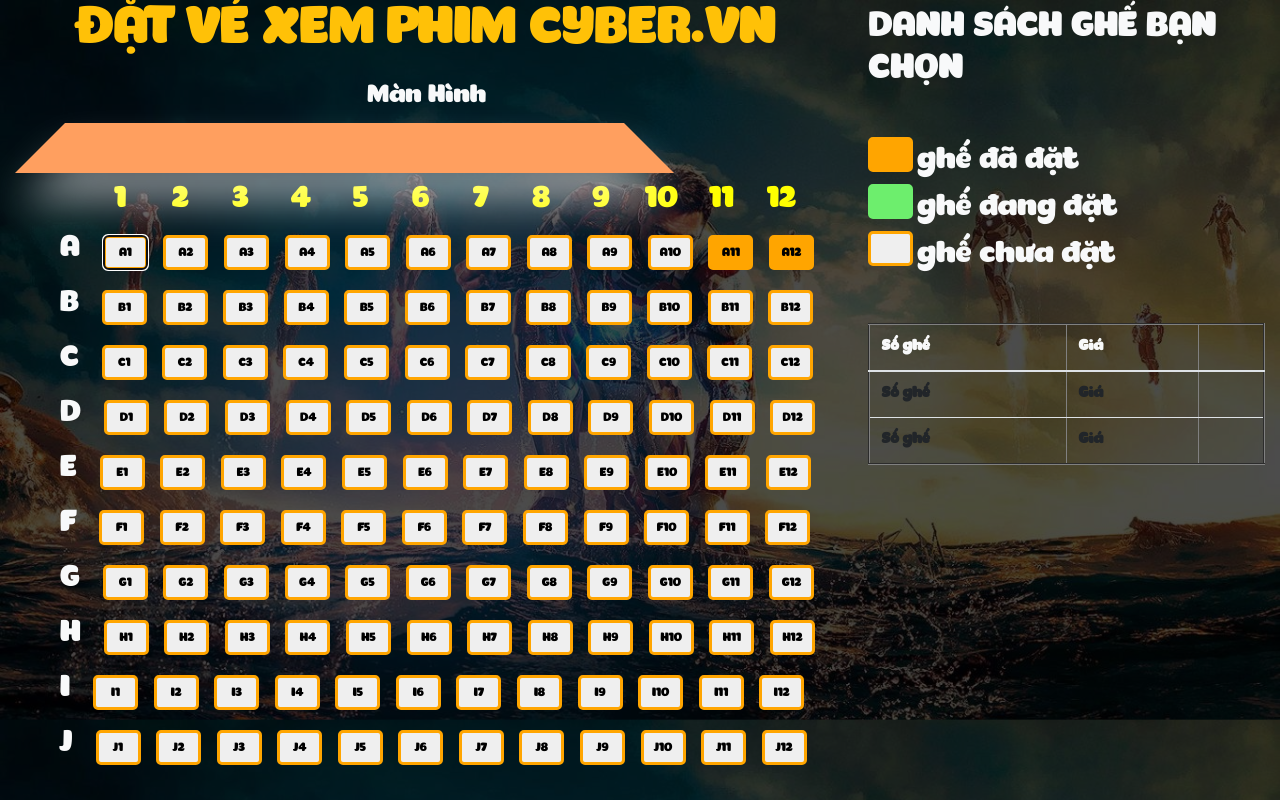
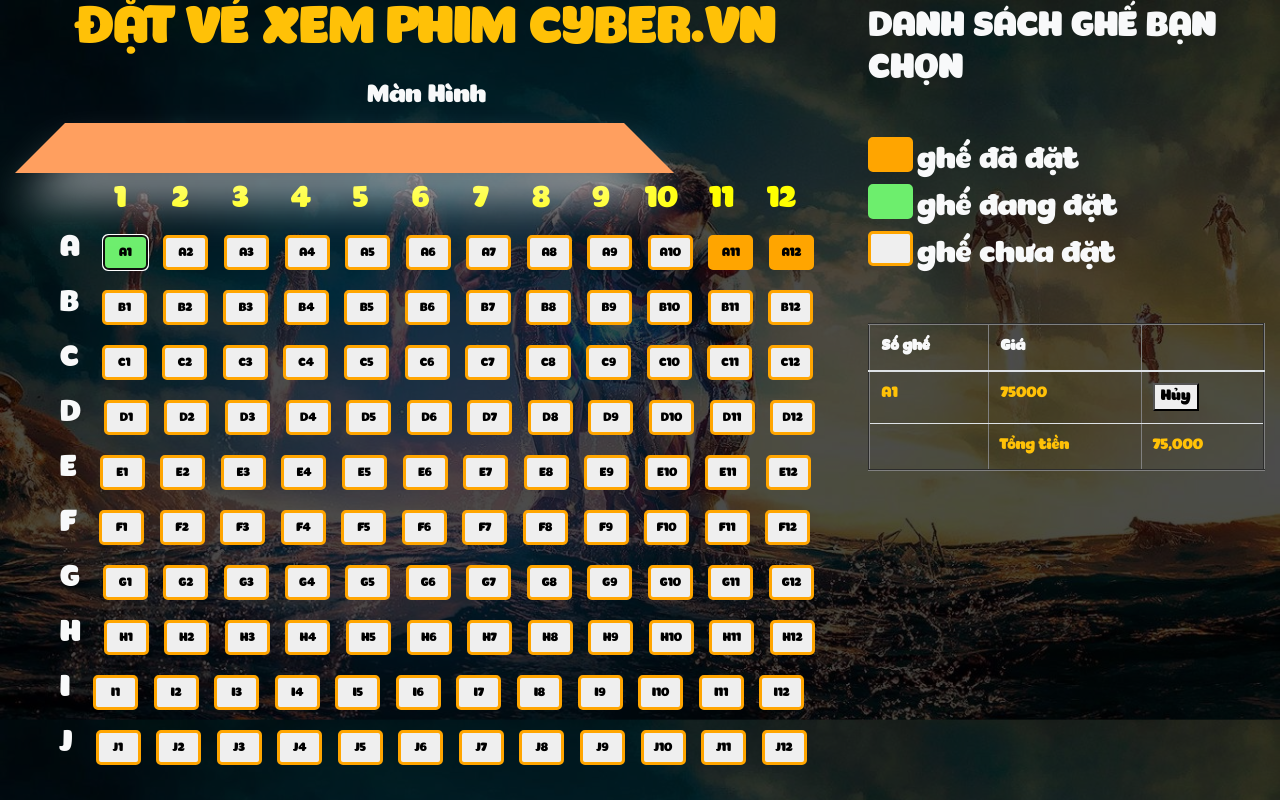
Before and after one commit to HiepHoang2190/Cyber-Reactjs-Componet-K2, a React (Create React App) app in the folder react-component-k2/: page / in a window 1280 px wide. Both pictures are taken after a click on the button "A1". Built offline with nearby package versions, Linux system fonts and the light colour scheme.

Commit message:
ReactJs-K2: lesson 29: Redux Action Creator bài tập đặt vé xem phim (Phần 3- xử lý chức năng đặt và hủy ghế)

```diff
--- a/react-component-k2/src/BaiTapRedux/BaiTapBookingTicket/HangGhe.js
+++ b/react-component-k2/src/BaiTapRedux/BaiTapBookingTicket/HangGhe.js
@@ -1,5 +1,6 @@
 import React, { Component } from 'react';
-
+import { connect } from 'react-redux';
+import { datGheAction } from '../../redux/actions/BaiTapDatVeActions'
 class HangGhe extends Component {
 
     renderGhe = () => {
@@ -7,13 +8,23 @@
 
             let cssGheDaDat = '';
             let disabled = false;
+            // Trạng thái ghế đã bị người khác đặt rồi
             if (ghe.daDat) {
                 cssGheDaDat = 'gheDuocChon';
                 disabled = true;
             }
-            return <button disabled={disabled} className={`ghe ${cssGheDaDat}`} key={index} >
+
+            // Xét trạng thái ghế đang đặt
+            let cssGheDangDat = ''
+            let indexGheDangDat = this.props.danhSachGheDangDat.findIndex(gheDangDat => gheDangDat.soGhe === ghe.soGhe);
+            if (indexGheDangDat != -1) {
+                cssGheDangDat = 'gheDangChon'
+            }
+            return <button onClick={() => { this.props.datGhe(ghe) }} disabled={disabled} className={`ghe ${cssGheDaDat} ${cssGheDangDat}`} key={index} >
                 {ghe.soGhe}
+
             </button >
+
         })
     }
     renderSoHang = () => {
@@ -46,4 +57,17 @@
     }
 }
 
-export default HangGhe;
+const mapStateToProps = (state) => {
+    return {
+        danhSachGheDangDat: state.BaiTapDatVeReducer.danhSachGheDangDat
+    }
+}
+const mapDispatchToProps = (dispatch) => {
+    return {
+        datGhe: (ghe) => {
+            dispatch(datGheAction(ghe))
+        }
+    }
+}
+
+export default connect(mapStateToProps, mapDispatchToProps)(HangGhe);
--- a/react-component-k2/src/BaiTapRedux/BaiTapBookingTicket/ThongTinDatGhe.js
+++ b/react-component-k2/src/BaiTapRedux/BaiTapBookingTicket/ThongTinDatGhe.js
@@ -1,5 +1,7 @@
 import React, { Component } from 'react';
-
+import { connect } from 'react-redux';
+import { huyGheAction } from '../../redux/actions/BaiTapDatVeActions';
+import { HUY_GHE } from "../../redux/types/BaiTapDatVeType";
 class ThongTinDatGhe extends Component {
     render() {
         return (
@@ -22,18 +24,30 @@
                                 <th></th>
                             </tr>
                         </thead>
-                        <tbody>
-                            <tr>
-                                <th>Số ghế</th>
-                                <th>Giá</th>
-                                <th></th>
+                        <tbody className="text-warning">
+                            {this.props.danhSachGheDangDat.map((gheDangDat, index) => {
+                                return <tr key={index}>
+                                    <td>{gheDangDat.soGhe}</td>
+                                    <td>{gheDangDat.gia}</td>
+                                    <td><button onClick={() => {
+                                        // this.props.dispatch({
+                                        //     type: HUY_GHE,
+                                        //     soGhe: gheDangDat.soGhe
+                                        // })
+                                        this.props.dispatch(huyGheAction(gheDangDat.soGhe))
+                                    }}>Hủy</button></td>
+                                </tr>
+                            })}
+                        </tbody>
+                        <tfoot>
+                            <tr className="text-warning">
+                                <td></td>
+                                <td>Tổng tiền</td>
+                                <td>{this.props.danhSachGheDangDat.reduce((tongTien, gheDangDat, index) => {
+                                    return tongTien += gheDangDat.gia
+                                }, 0).toLocaleString()}</td>
                             </tr>
-                            <tr>
-                                <th>Số ghế</th>
-                                <th>Giá</th>
-                                <th></th>
-                            </tr>
-                        </tbody>
+                        </tfoot>
                     </table>
                 </div>
             </div>
@@ -41,4 +55,10 @@
     }
 }
 
-export default ThongTinDatGhe;
+const mapStateToProps = (state) => {
+    return {
+        danhSachGheDangDat: state.BaiTapDatVeReducer.danhSachGheDangDat
+    }
+}
+
+export default connect(mapStateToProps)(ThongTinDatGhe);
--- a/react-component-k2/src/index.js
+++ b/react-component-k2/src/index.js
@@ -7,7 +7,7 @@
 //setup redux
 import { Provider } from 'react-redux'
 import { createStore } from 'redux'
-import rootReducer from './redux/rootReducer';
+import rootReducer from './redux/reducer/rootReducer';
 
 const store = createStore(rootReducer);
 // const store = createStore(rootReducer,
--- /dev/null
+++ b/react-component-k2/src/redux/actions/BaiTapDatVeActions.js
@@ -0,0 +1,19 @@
+import { DAT_GHE, HUY_GHE } from "../types/BaiTapDatVeType"
+
+
+
+
+export const datGheAction = (ghe) => {
+
+    return {
+        type: DAT_GHE,
+        ghe
+    }
+}
+
+export const huyGheAction = (soGhe) => {
+    return {
+        type: HUY_GHE,
+        soGhe
+    }
+}
--- /dev/null
+++ b/react-component-k2/src/redux/reducer/BaiTapDatVeReducer.js
@@ -0,0 +1,40 @@
+import { DAT_GHE, HUY_GHE } from "../types/BaiTapDatVeType";
+const stateDefault = {
+    danhSachGheDangDat: [
+        // { soGhe: "A1", giá: 1000 },
+        // { soGhe: "A2", giá: 1000 }
+    ]
+}
+
+const BaiTapDatVeReducer = (state = stateDefault, action) => {
+    console.log(action);
+    switch (action.type) {
+        case DAT_GHE: {
+            let danhSachGheDangDatUpdate = [...state.danhSachGheDangDat];
+            let index = danhSachGheDangDatUpdate.findIndex(gheDangDat => gheDangDat.soGhe === action.ghe.soGhe);
+            if (index !== -1) { // Khi người dùng click ghế đang đặt đã có trong mảng => remove đi
+
+                danhSachGheDangDatUpdate.splice(index, 1);
+            } else {
+                // Khi người dùng click ghế đang đặt chưa có trong mảng => push vào mảng
+                danhSachGheDangDatUpdate.push(action.ghe);
+            }
+            // Cập nhật lại state => giao diện render lại
+            state.danhSachGheDangDat = danhSachGheDangDatUpdate;
+            return { ...state }
+        };
+        case HUY_GHE: {
+            let danhSachGheDangDatUpdate = [...state.danhSachGheDangDat];
+            let index = danhSachGheDangDatUpdate.findIndex(gheDangDat => gheDangDat.soGhe === action.soGhe);
+            if (index !== -1) { // Khi người dùng click ghế đang đặt đã có trong mảng => remove đi
+
+                danhSachGheDangDatUpdate.splice(index, 1);
+            }
+            state.danhSachGheDangDat = danhSachGheDangDatUpdate
+            return { ...state }
+        }
+        default: return { ...state }
+    }
+}
+
+export default BaiTapDatVeReducer;
--- a/react-component-k2/src/redux/BaiTapXucXacReducer.js
+++ b/react-component-k2/src/redux/reducer/BaiTapXucXacReducer.js
@@ -1,5 +1,3 @@
-import BaiTapGameXucXac from "../BaiTapRedux/BaiTapGameXucXac"
-import XucXac from "../BaiTapRedux/XucXac";
 
 
 const stateDefault = {
--- a/react-component-k2/src/redux/rootReducer.js
+++ b/react-component-k2/src/redux/reducer/rootReducer.js
@@ -1,11 +1,13 @@
 import { combineReducers } from 'redux';
-import BaiTapGioHangReducer from '../redux/BaiTapGioHangReducer'
-import BaiTapGameXucXacReducer from '../redux/BaiTapXucXacReducer'
+import BaiTapGioHangReducer from './BaiTapGioHangReducer'
+import BaiTapGameXucXacReducer from './BaiTapXucXacReducer'
 import BaiTapOanTuXiReducer from './BaiTapOanTuXiReducer'
+import BaiTapDatVeReducer from './BaiTapDatVeReducer'
 const rootReducer = combineReducers({ //store tổng của ứng dụng
     stateGioHang: BaiTapGioHangReducer,  // state giỏ hàng
     BaiTapGameXucXacReducer,  //state baì tập game xúc xắc
-    BaiTapOanTuXiReducer
+    BaiTapOanTuXiReducer, //state bài tập oẳn xù xì
+    BaiTapDatVeReducer // state bài tập đặt vé
 })
 
 export default rootReducer;
--- /dev/null
+++ b/react-component-k2/src/redux/types/BaiTapDatVeType.js
@@ -0,0 +1,2 @@
+export const DAT_GHE = 'DAT_GHE';
+export const HUY_GHE = 'HUY_GHE';
```
Also changed, not shown: react-component-k2/src/redux/reducer/BaiTapGioHangReducer.js (renamed from react-component-k2/src/redux/BaiTapGioHangReducer.js), react-component-k2/src/redux/reducer/BaiTapOanTuXiReducer.js (renamed from react-component-k2/src/redux/BaiTapOanTuXiReducer.js).
